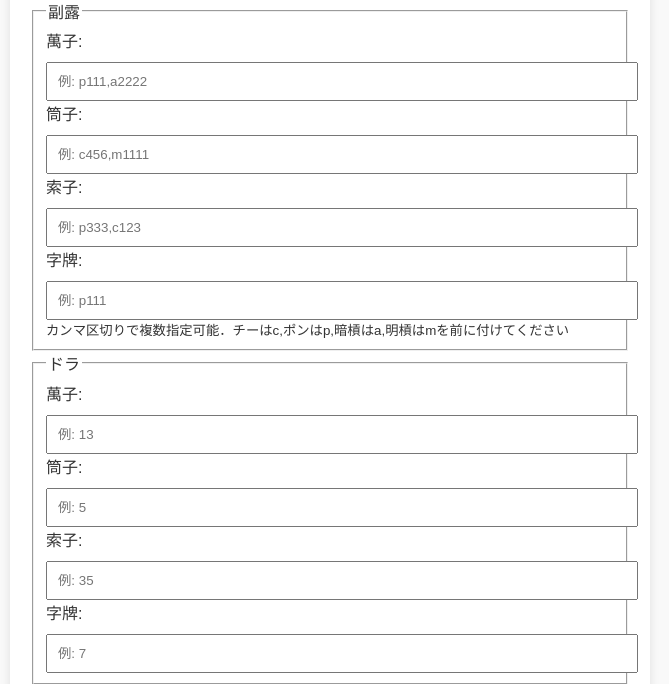
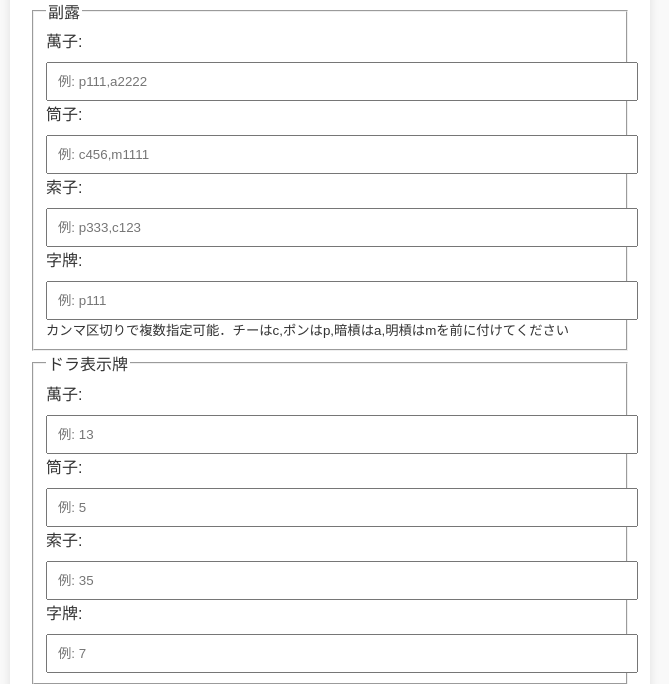
Before and after one commit to toufu-24/mahjong-calc-point, a Flask app: page / in a window 1280 px wide. Shown: the part 826-1510 px from the top of the page, without its empty margins (310-979 px from the left). Run offline with Flask 3, Linux system fonts and the light colour scheme.

Commit message:
表示変更

```diff
--- a/src/mahjong_calc_point/flask/app.py
+++ b/src/mahjong_calc_point/flask/app.py
@@ -202,7 +202,6 @@ def index():
         result = calculate_hand(
             tiles_dict, win_tile_dict, melds_dict, dora_indicators_dict, config_dict
         )
-        print(HandConstants.KAZOE_LIMITED)
         # 結果を取得
         if result:
             try:
--- a/src/mahjong_calc_point/flask/templates/index.html
+++ b/src/mahjong_calc_point/flask/templates/index.html
@@ -56,7 +56,7 @@
             </fieldset>
 
             <fieldset>
-                <legend>ドラ</legend>
+                <legend>ドラ表示牌</legend>
                 <label for="dora_man">萬子:</label>
                 <input type="text" id="dora_man" name="dora_man" placeholder="例: 13"
                     value="{{ dora_indicators_str.man }}"><br>
```
